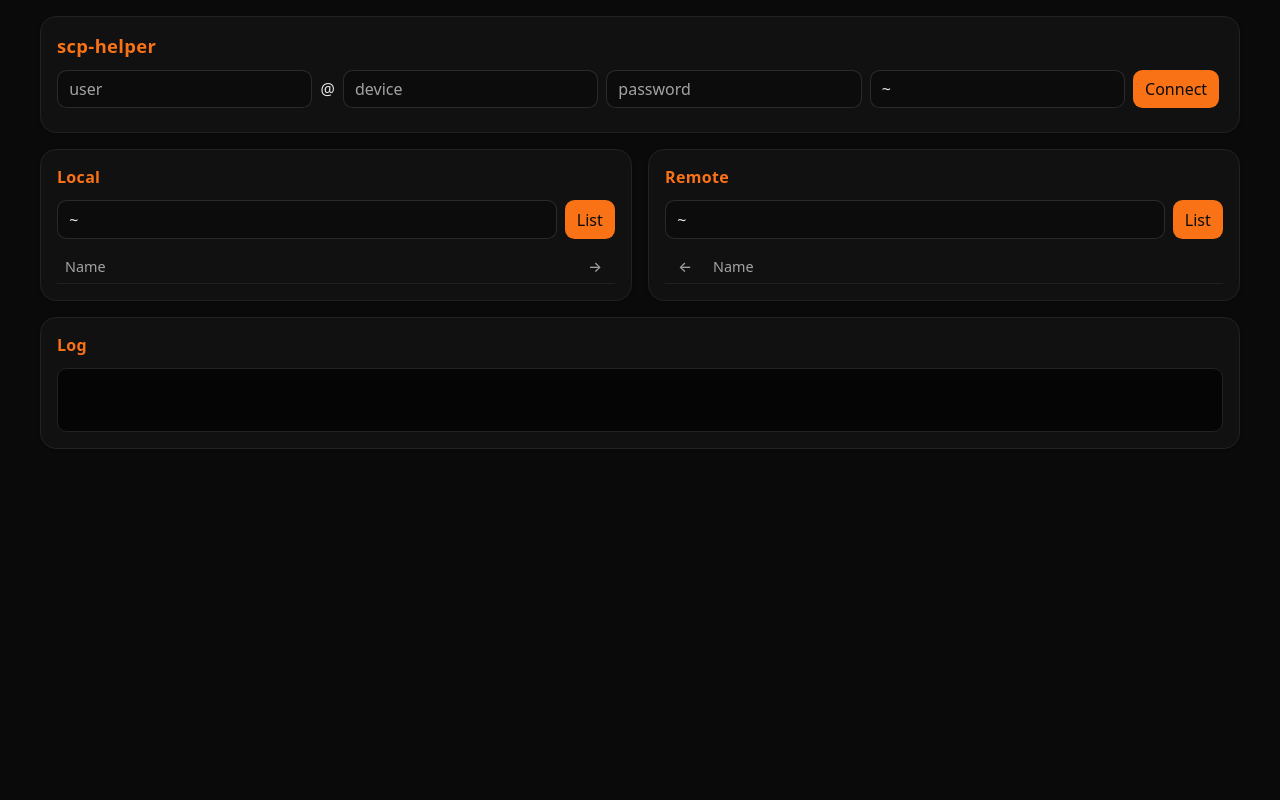
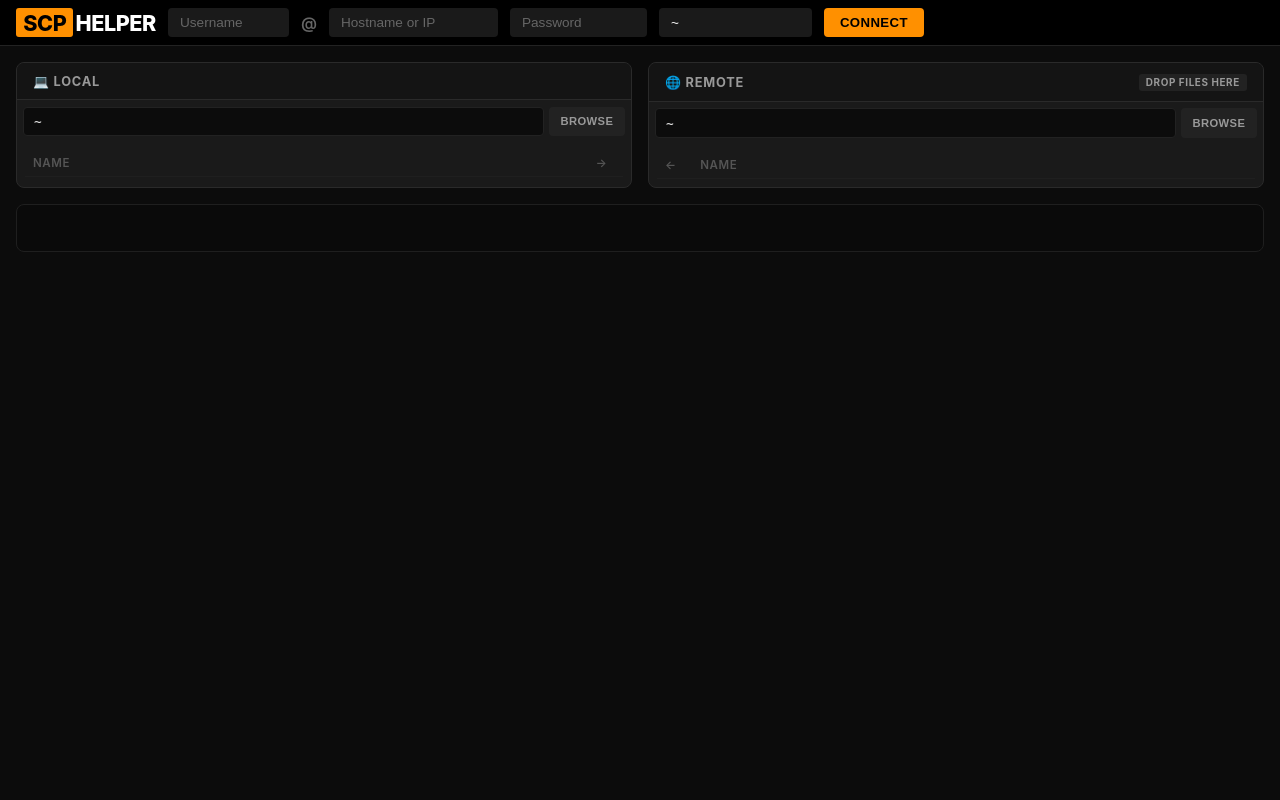
Before and after one commit to Himwong113/scp-helper-v2, a Flask app: page / in a window 1280 px wide. Run offline with Flask 3, Linux system fonts and the light colour scheme; lists and menus that the app fills with data are empty.

Commit message:
feat(UI):UI update

```diff
--- a/templates/index.html
+++ b/templates/index.html
@@ -6,226 +6,358 @@
   <title>scp-helper</title>
   <style>
     :root {
-      --bg: #0a0a0a;
-      --card: #111111;
-      --card-border: #222;
-      --orange: #f97316;
-      --orange-soft: rgba(249, 115, 22, 0.12);
-      --text: #e5e5e5;
-      --muted: #a3a3a3;
-      --danger: #f43f5e;
-      --success: #34d399;
+      --bg: #0c0c0c;
+      --card-bg: #1a1a1a;
+      --card-border: #2a2a2a;
+      --orange: #ff9000;
+      --orange-hover: #e68200;
+      --orange-soft: rgba(255, 144, 0, 0.12);
+      --text: #fff;
+      --muted: #999;
+      --danger: #e74c3c;
+      --success: #2ecc71;
+      --radius: 4px;
+      --radius-lg: 8px;
     }
 
     * { box-sizing: border-box; }
 
     body {
       margin: 0;
-      padding: 1rem;
+      padding: 0;
       min-height: 100vh;
-      font-family: system-ui, -apple-system, BlinkMacSystemFont, "Segoe UI", sans-serif;
+      font-family: -apple-system, BlinkMacSystemFont, "Segoe UI", Roboto, Helvetica, Arial, sans-serif;
       color: var(--text);
       background: var(--bg);
     }
 
-    .bento {
+    /* ── Top bar ── */
+    .topbar {
+      display: flex;
+      align-items: center;
+      gap: 0.75rem;
+      padding: 0.5rem 1rem;
+      background: #000;
+      border-bottom: 1px solid #222;
+    }
+
+    .logo {
+      font-size: 1.35rem;
+      font-weight: 800;
+      color: #fff;
+      letter-spacing: -0.02em;
+      text-transform: uppercase;
+    }
+
+    .logo span {
+      display: inline-block;
+      background: var(--orange);
+      color: #000;
+      padding: 0.1rem 0.45rem;
+      border-radius: 3px;
+      margin-right: 2px;
+    }
+
+    .topbar input {
+      flex: none;
+      border: none;
+      background: #1a1a1a;
+      color: var(--text);
+      padding: 0.45rem 0.75rem;
+      border-radius: var(--radius);
+      font-size: 0.85rem;
+      outline: none;
+      min-width: 0;
+    }
+
+    .topbar input:focus {
+      box-shadow: 0 0 0 2px var(--orange);
+    }
+
+    .topbar input::placeholder { color: #666; }
+
+    .at { color: #666; font-weight: 600; user-select: none; }
+
+    .btn {
+      cursor: pointer;
+      border: none;
+      border-radius: var(--radius);
+      font-size: 0.825rem;
+      font-weight: 700;
+      text-transform: uppercase;
+      letter-spacing: 0.03em;
+      padding: 0.45rem 1rem;
+      transition: background 0.15s;
+      white-space: nowrap;
+    }
+
+    .btn-orange {
+      background: var(--orange);
+      color: #000;
+    }
+
+    .btn-orange:hover { background: var(--orange-hover); }
+
+    .btn-ghost {
+      background: transparent;
+      color: var(--muted);
+      border: 1px solid #333;
+    }
+
+    .btn-ghost:hover { color: #fff; border-color: #555; }
+
+    .status-pill {
+      font-size: 0.75rem;
+      font-weight: 700;
+      text-transform: uppercase;
+      letter-spacing: 0.04em;
+      color: #666;
+      margin-left: auto;
+    }
+
+    .status-pill.on {
+      color: var(--success);
+    }
+
+    /* ── Main grid ── */
+    .main-grid {
       display: grid;
       grid-template-columns: 1fr 1fr;
       gap: 1rem;
-      max-width: 1200px;
+      padding: 1rem;
+      max-width: 1300px;
       margin: 0 auto;
     }
 
-    .card {
-      grid-column: span 1;
-      background: var(--card);
-      border: 1px solid var(--card-border);
-      border-radius: 1rem;
-      padding: 1rem;
-      box-shadow: 0 1px 3px rgba(0, 0, 0, 0.25);
+    @media (max-width: 800px) {
+      .main-grid { grid-template-columns: 1fr; }
+      .topbar { flex-wrap: wrap; }
     }
 
-    .wide { grid-column: span 2; }
-
-    h1, h2 {
-      margin: 0 0 0.75rem;
-      font-size: 1rem;
-      font-weight: 600;
-      color: var(--orange);
-      letter-spacing: 0.02em;
+    /* ── Cards ── */
+    .card {
+      background: var(--card-bg);
+      border: 1px solid var(--card-border);
+      border-radius: var(--radius-lg);
+      overflow: hidden;
     }
 
-    h1 { font-size: 1.15rem; }
-
-    .connect-row {
+    .card-header {
       display: flex;
-      flex-wrap: wrap;
-      gap: 0.5rem;
       align-items: center;
+      justify-content: space-between;
+      padding: 0.65rem 1rem;
+      background: #141414;
+      border-bottom: 1px solid var(--card-border);
     }
 
-    input, button {
-      font: inherit;
-      border-radius: 0.6rem;
-      border: 1px solid rgba(255, 255, 255, 0.12);
-      background: rgba(0, 0, 0, 0.25);
-      color: var(--text);
-      padding: 0.45rem 0.7rem;
-      outline: none;
-      transition: border-color 0.15s, box-shadow 0.15s;
-    }
-
-    input::placeholder { color: var(--muted); }
-    input:focus {
-      border-color: var(--orange);
-      box-shadow: 0 0 0 3px var(--orange-soft);
-    }
-
-    button {
-      cursor: pointer;
-      background: var(--orange);
-      border-color: transparent;
-      font-weight: 500;
-      color: #0a0a0a;
-    }
-
-    button:hover { background: #ea580c; }
-
-    .status {
-      margin-left: auto;
-      font-size: 0.85rem;
+    .card-title {
+      font-size: 0.8rem;
+      font-weight: 700;
+      text-transform: uppercase;
+      letter-spacing: 0.06em;
       color: var(--muted);
     }
 
-    .status.connected { color: var(--success); }
-
-    .path-row {
-      display: flex;
-      gap: 0.5rem;
-      margin-bottom: 0.75rem;
+    .card-body {
+      padding: 0.5rem;
+      max-height: 55vh;
+      overflow-y: auto;
     }
 
-    .path-row input { flex: 1; }
+    /* ── Path bar ── */
+    .path-bar {
+      display: flex;
+      gap: 0.35rem;
+      padding: 0.4rem;
+    }
 
-    table {
+    .path-bar input {
+      flex: 1;
+      border: 1px solid #222;
+      background: #0c0c0c;
+      color: var(--text);
+      padding: 0.4rem 0.6rem;
+      border-radius: var(--radius);
+      font-size: 0.8rem;
+      outline: none;
+      font-family: ui-monospace, SFMono-Regular, Menlo, Monaco, Consolas, monospace;
+    }
+
+    .path-bar input:focus { border-color: var(--orange); }
+    .path-bar input::placeholder { color: #555; }
+
+    .btn-sm {
+      font-size: 0.7rem;
+      padding: 0.35rem 0.7rem;
+      border-radius: var(--radius);
+      cursor: pointer;
+      border: none;
+      font-weight: 700;
+      text-transform: uppercase;
+      letter-spacing: 0.04em;
+      background: #222;
+      color: var(--muted);
+      transition: background 0.15s, color 0.15s;
+    }
+
+    .btn-sm:hover { background: #333; color: #fff; }
+
+    /* ── File list ── */
+    .file-table {
       width: 100%;
       border-collapse: collapse;
-      font-size: 0.9rem;
+      font-size: 0.82rem;
     }
 
-    th, td {
+    .file-table th {
       text-align: left;
-      padding: 0.4rem 0.5rem;
-      border-bottom: 1px solid rgba(255, 255, 255, 0.06);
+      padding: 0.35rem 0.5rem;
+      color: #555;
+      font-weight: 600;
+      font-size: 0.72rem;
+      text-transform: uppercase;
+      letter-spacing: 0.05em;
+      border-bottom: 1px solid #1f1f1f;
     }
 
-    th { color: var(--muted); font-weight: 500; }
-
-    .name {
-      cursor: pointer;
-      border-radius: 0.35rem;
-      transition: background 0.12s, color 0.12s;
+    .file-table td {
+      padding: 0.3rem 0.5rem;
+      border-bottom: 1px solid rgba(255,255,255,0.03);
     }
 
-    .name:hover {
-      color: var(--orange);
-      background: var(--orange-soft);
-      text-decoration: underline;
+    .file-name {
+      cursor: pointer;
+      border-radius: 3px;
+      transition: color 0.1s;
+      word-break: break-all;
     }
 
-    .arrow { width: 2.5rem; text-align: center; }
+    .file-name:hover { color: var(--orange); }
 
-    .arrow button {
-      padding: 0.2rem 0.45rem;
-      font-size: 0.85rem;
-      border-radius: 0.45rem;
+    .col-btn { width: 2.2rem; text-align: center; }
+
+    .mini-btn {
+      cursor: pointer;
+      border: none;
+      border-radius: 3px;
+      font-size: 0.7rem;
+      font-weight: 700;
+      padding: 0.15rem 0.4rem;
+      text-transform: uppercase;
+      letter-spacing: 0.04em;
       background: var(--orange);
-      color: #0a0a0a;
+      color: #000;
+      transition: background 0.15s;
     }
 
-    .arrow button:hover { background: #ea580c; }
+    .mini-btn:hover { background: var(--orange-hover); }
 
-    #log {
-      min-height: 4rem;
-      padding: 0.75rem;
-      border-radius: 0.6rem;
-      background: #050505;
-      font-family: ui-monospace, SFMono-Regular, Menlo, Monaco, Consolas, monospace;
-      font-size: 0.85rem;
-      white-space: pre-wrap;
-      color: var(--muted);
-      border: 1px solid var(--card-border);
-    }
-
-    #log.error { color: var(--danger); }
-
+    /* ── Drop zone ── */
     .drop-zone {
-      transition: border-color 0.2s, box-shadow 0.2s;
+      transition: border-color 0.15s, box-shadow 0.15s;
     }
 
     .drop-zone-active {
       border-color: var(--orange) !important;
-      box-shadow: 0 0 0 3px var(--orange-soft) !important;
+      box-shadow: inset 0 0 0 2px var(--orange) !important;
     }
 
-    @media (max-width: 760px) {
-      .bento { grid-template-columns: 1fr; }
-      .wide, .card { grid-column: span 1; }
-      .connect-row { flex-direction: column; align-items: stretch; }
-      .status { margin-left: 0; }
+    /* ── Log footer ── */
+    .log-console {
+      grid-column: 1 / -1;
+      background: #0a0a0a;
+      border: 1px solid #1f1f1f;
+      border-radius: var(--radius-lg);
+      padding: 0.65rem 1rem;
+      font-family: ui-monospace, SFMono-Regular, Menlo, Monaco, Consolas, monospace;
+      font-size: 0.78rem;
+      color: var(--muted);
+      min-height: 3rem;
+      white-space: pre-wrap;
     }
+
+    .log-console.error { color: var(--danger); }
+
+    .badge {
+      display: inline-block;
+      font-size: 0.65rem;
+      font-weight: 700;
+      text-transform: uppercase;
+      letter-spacing: 0.06em;
+      padding: 0.15rem 0.45rem;
+      border-radius: 3px;
+      background: #222;
+      color: var(--muted);
+      margin-left: 0.35rem;
+    }
+
+    .badge.dir { color: var(--orange); background: rgba(255,144,0,0.1); }
   </style>
 </head>
 <body>
-  <div class="bento">
-    <div class="card wide">
-      <h1>scp-helper</h1>
-      <div class="connect-row">
-        <input id="user" placeholder="user" value="">
-        <span>@</span>
-        <input id="host" placeholder="device" value="">
-        <input id="password" type="password" placeholder="password">
-        <input id="remotePath" placeholder="remote path" value="~">
-        <button onclick="connect()">Connect</button>
-        <span class="status" id="connStatus"></span>
+
+  <!-- ── Top bar ── -->
+  <div class="topbar">
+    <div class="logo"><span>SCP</span>HELPER</div>
+    <input id="user" placeholder="Username" size="10">
+    <span class="at">@</span>
+    <input id="host" placeholder="Hostname or IP" size="16">
+    <input id="password" type="password" placeholder="Password" size="12">
+    <input id="remotePath" placeholder="Remote path" value="~" size="14">
+    <button class="btn btn-orange" onclick="connect()">Connect</button>
+    <span class="status-pill" id="connStatus"></span>
+  </div>
+
+  <!-- ── Main grid ── -->
+  <div class="main-grid">
+
+    <!-- Local -->
+    <div class="card">
+      <div class="card-header">
+        <span class="card-title">💻 Local</span>
+      </div>
+      <div class="path-bar">
+        <input id="localPath" value="~" placeholder="Local path">
+        <button class="btn-sm" onclick="loadLocal()">Browse</button>
+      </div>
+      <div class="card-body">
+        <table class="file-table">
+          <thead><tr><th>Name</th><th class="col-btn">→</th></tr></thead>
+          <tbody id="localList"></tbody>
+        </table>
       </div>
     </div>
 
-    <div class="card">
-      <h2>Local</h2>
-      <div class="path-row">
-        <input id="localPath" value="~">
-        <button onclick="loadLocal()">List</button>
+    <!-- Remote (drop target) -->
+    <div class="card drop-zone" id="remoteCard">
+      <div class="card-header">
+        <span class="card-title">🌐 Remote</span>
+        <span class="badge" style="font-size:0.62rem">Drop files here</span>
       </div>
-      <table>
-        <thead><tr><th>Name</th><th class="arrow">→</th></tr></thead>
-        <tbody id="localList"></tbody>
-      </table>
+      <div class="path-bar">
+        <input id="remotePanePath" value="~" placeholder="Remote path">
+        <button class="btn-sm" onclick="loadRemote()">Browse</button>
+      </div>
+      <div class="card-body">
+        <table class="file-table">
+          <thead><tr><th class="col-btn">←</th><th>Name</th></tr></thead>
+          <tbody id="remoteList"></tbody>
+        </table>
+      </div>
     </div>
 
-    <div class="card drop-zone" id="remoteCard">
-      <h2>Remote</h2>
-      <div class="path-row">
-        <input id="remotePanePath" value="~">
-        <button onclick="loadRemote()">List</button>
-      </div>
-      <table>
-        <thead><tr><th class="arrow">←</th><th>Name</th></tr></thead>
-        <tbody id="remoteList"></tbody>
-      </table>
-    </div>
-
-    <div class="card wide">
-      <h2>Log</h2>
-      <div id="log"></div>
-    </div>
+    <!-- Log -->
+    <div class="log-console" id="log"></div>
   </div>
 
   <script>
     function log(msg, isError) {
       const el = document.getElementById('log');
-      el.textContent = msg;
-      el.className = isError ? 'error' : '';
+      const t = new Date().toLocaleTimeString('en-US', { hour12: false });
+      const prefix = isError ? `[${t}] ✗ ` : `[${t}] `;
+      el.textContent = prefix + msg;
+      el.className = isError ? 'log-console error' : 'log-console';
     }
 
     async function postJson(url, body) {
@@ -247,16 +379,16 @@
           password: document.getElementById('password').value,
           remote_path: document.getElementById('remotePath').value,
         });
-        const status = document.getElementById('connStatus');
-        status.textContent = 'connected';
-        status.className = 'status connected';
+        const s = document.getElementById('connStatus');
+        s.textContent = '● Connected';
+        s.className = 'status-pill on';
         document.getElementById('remotePanePath').value = document.getElementById('remotePath').value;
         await Promise.all([loadLocal(), loadRemote()]);
-        log('connected');
+        log('Connected');
       } catch (e) {
-        const status = document.getElementById('connStatus');
-        status.textContent = '';
-        status.className = 'status';
+        const s = document.getElementById('connStatus');
+        s.textContent = '';
+        s.className = 'status-pill';
         log(e.message, true);
       }
     }
@@ -282,9 +414,12 @@
       tbody.innerHTML = '';
       for (const item of items) {
         const tr = document.createElement('tr');
+        const isDir = item.type === 'dir';
+
         const nameCell = document.createElement('td');
-        nameCell.textContent = item.name + (item.type === 'dir' ? '/' : '');
-        nameCell.className = 'name';
+        const icon = isDir ? '📁 ' : '📄 ';
+        nameCell.innerHTML = icon + item.name + (isDir ? '<span class="badge dir">dir</span>' : '');
+        nameCell.className = 'file-name';
         nameCell.onclick = () => {
           const inputId = side === 'local' ? 'localPath' : 'remotePanePath';
           const input = document.getElementById(inputId);
@@ -294,11 +429,12 @@
         };
 
         const arrowCell = document.createElement('td');
-        arrowCell.className = 'arrow';
+        arrowCell.className = 'col-btn';
         const btn = document.createElement('button');
+        btn.className = 'mini-btn';
         btn.textContent = side === 'local' ? '→' : '←';
-        btn.title = side === 'local' ? 'Upload to remote' : 'Download to local';
-        btn.onclick = () => transfer(side, item.name);
+        btn.title = side === 'local' ? 'Upload' : 'Download';
+        btn.onclick = e => { e.stopPropagation(); transfer(side, item.name); };
         arrowCell.appendChild(btn);
 
         if (side === 'local') {
@@ -316,18 +452,19 @@
       const localDir = document.getElementById('localPath').value;
       const remoteDir = document.getElementById('remotePanePath').value;
       try {
-        const data = await postJson('/api/transfer', {
+        await postJson('/api/transfer', {
           direction: side === 'local' ? 'local_to_remote' : 'remote_to_local',
           source_dir: side === 'local' ? localDir : remoteDir,
           target_dir: side === 'local' ? remoteDir : localDir,
           name,
         });
-        log((data.output || 'transfer ok').trim());
+        log((side === 'local' ? '↑ ' : '↓ ') + name);
         await Promise.all([loadLocal(), loadRemote()]);
       } catch (e) {
         log(e.message, true);
       }
     }
+
     async function uploadFile(file, targetDir) {
       const form = new FormData();
       form.append('file', file);
@@ -338,7 +475,7 @@
       return data;
     }
 
-    // ponytail: drop-to-remote, single-file-at-a-time upload
+    // ── Drop zone ──
     const remoteCard = document.getElementById('remoteCard');
     remoteCard.addEventListener('dragover', e => {
       e.preventDefault();
@@ -357,7 +494,7 @@
       for (const file of files) {
         try {
           await uploadFile(file, targetDir);
-          log(`✓ ${file.name}`);
+          log(`↑ ${file.name}`);
         } catch (err) {
           log(`✗ ${file.name}: ${err.message}`, true);
         }
```
